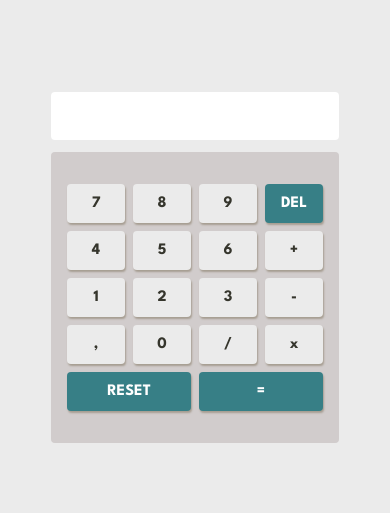
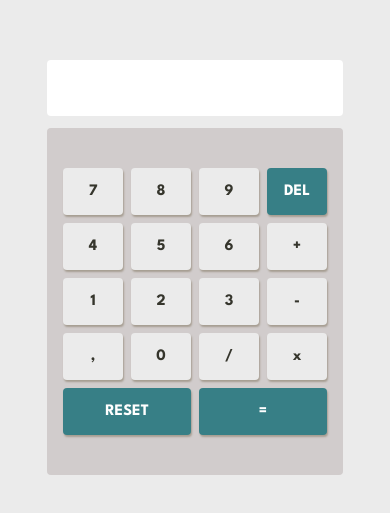
Before and after one commit to nuria-marmol/calculator, a plain HTML site: page index.html in a window 390 px wide. Shown: the part 155-668 px from the top of the page. Drawn offline with Linux system fonts and the light colour scheme.

Commit message:
adjusted mobile styles

```diff
--- a/css/main.css
+++ b/css/main.css
@@ -120,11 +120,23 @@ body {
 @media screen and (max-width: 480px) {
     .calculator__screen,
     .calculator__keys {
-        width: 16rem;
+        width: 16.5rem;
+    }
+
+    .calculator__screen {
+        height: 1.5rem;
+    }
+
+    .calculator__screen > span {
+        line-height: 130%;
+    }
+
+    .calculator__keys {
+        padding: 2.5rem 1rem;
     }
 
     /* Every key */
     .calculator__keys > span {
-        padding: .75rem;
+        padding: 1rem;
     }
 }
```
